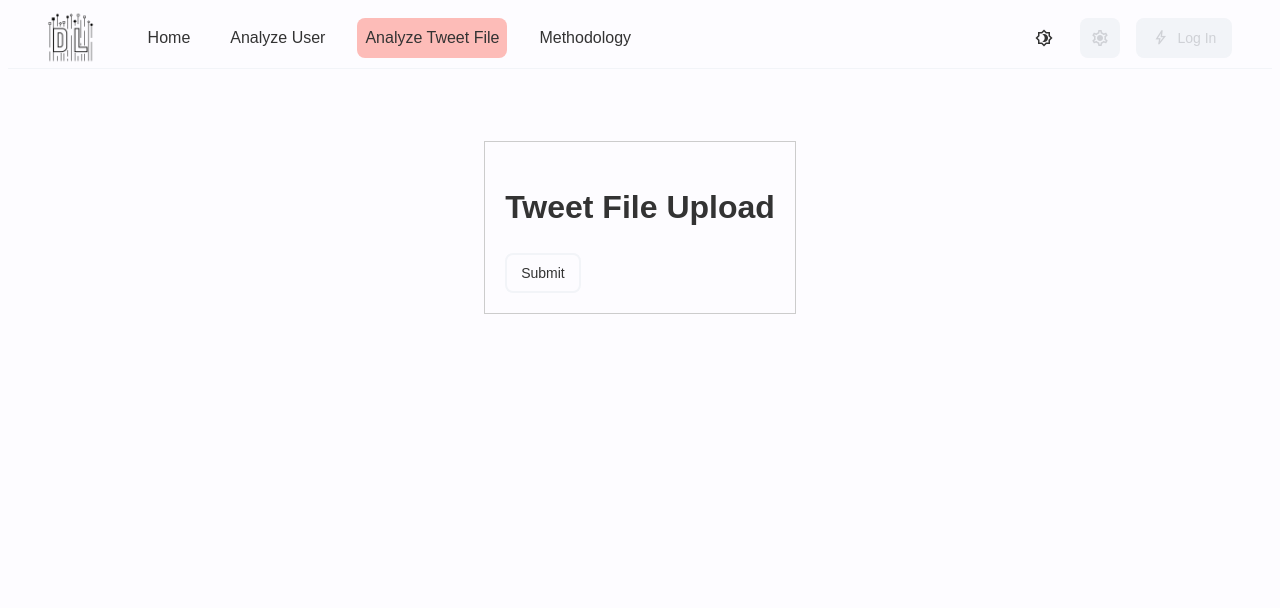
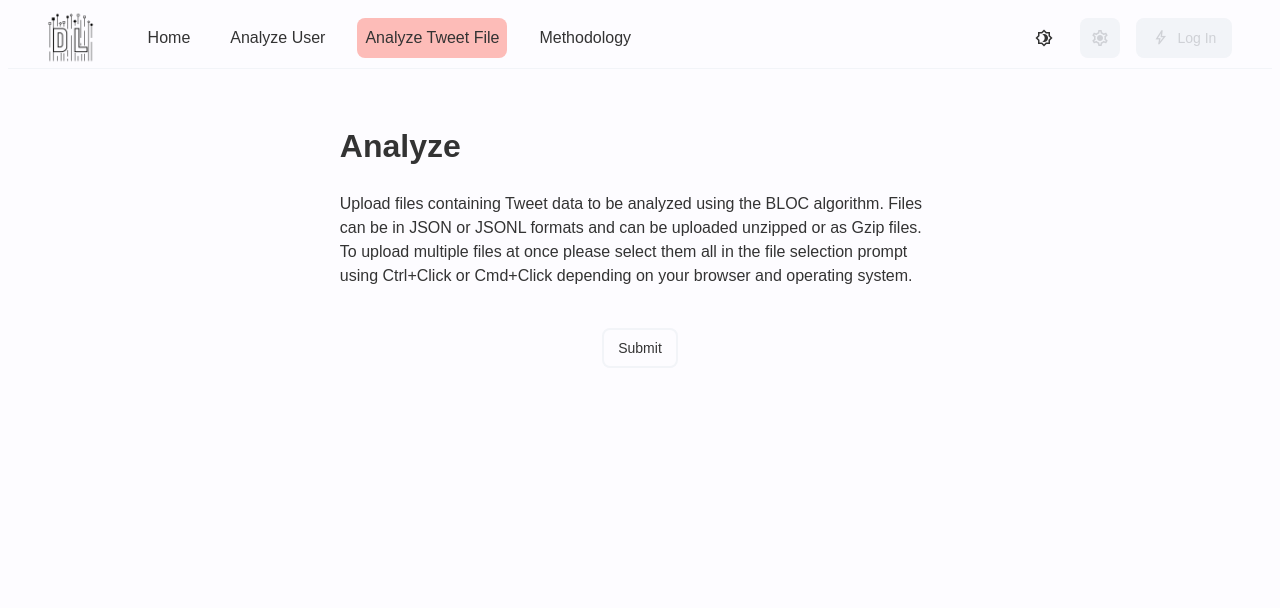
Before and after one commit to immacdonald/agwagram, a Django app: page /analyze-file in a window 1280 px wide. Shown: the top 608 px of the page. Run offline with Django 4.2, Linux system fonts and the light colour scheme; style sheets or scripts are compiled from the project's sources; some libraries are stand-ins or nearby versions.

Commit message:
Refactored View classes and updated form styling

```diff
--- a/blocdemo/forms.py
+++ b/blocdemo/forms.py
@@ -32,5 +32,6 @@
         min_num=1,
         max_num=10,
         max_file_size=1024*1024*10,
-        validators=[validate_tweet_files]
+        validators=[validate_tweet_files],
+        label='Upload file:'
     )
--- a/blocdemo/static/scss/styles.scss
+++ b/blocdemo/static/scss/styles.scss
@@ -288,7 +288,7 @@
 	outline: 0;
 }
 
-button {
+@mixin button {
 	font: inherit;
 	color: inherit;
 	text-decoration: none;
@@ -331,6 +331,10 @@
 		color: var(--c-text-accent);
 		background-color: var(--c-accent-primary);
 	}
+}
+
+button {
+	@include button;
 }
 
 .wide-centered {
@@ -750,3 +754,16 @@
 		  }
 	}
   }
+
+.half-width {
+	width: 50%;
+}
+
+.submit-button {
+	margin: auto;
+	margin-top: 16px;
+}
+
+input[type="file"]::-webkit-file-upload-button{
+	@include button;
+}
--- a/blocdemo/templates/pages/analysis_failed.html
+++ b/blocdemo/templates/analysis_failed.html
@@ -1,4 +1,4 @@
-{% extends "base.html" %}
+{% extends "components/base.html" %}
 
 {% block title %}
 Results | B3T
--- a/blocdemo/templates/pages/analysis_results.html
+++ b/blocdemo/templates/analysis_results.html
@@ -1,4 +1,4 @@
-{% extends "base.html" %}
+{% extends "components/base.html" %}
 
 {% block title %}
 Results | B3T
@@ -309,7 +309,7 @@
             {% endif %}
         </div>
     </div>
-    {% include '../components/account_bloc.html' with account=account %}
+    {% include 'components/account_bloc.html' with account=account %}
 </div>
 {% endfor %}
 
--- a/blocdemo/templates/pages/analysis_results_single.html
+++ b/blocdemo/templates/analysis_results_single.html
@@ -1,4 +1,4 @@
-{% extends "base.html" %}
+{% extends "components/base.html" %}
 
 {% block title %}
 Results | B3T
@@ -19,7 +19,7 @@
     </div>
 </div>
 <div class="content solo" id="content-0">
-    {% include '../components/account_bloc.html' with account=account %}
+    {% include 'components/account_bloc.html' with account=account %}
 </div>
 
 {% endblock %}
--- a/blocdemo/templates/analyze_file.html
+++ b/blocdemo/templates/analyze_file.html
@@ -1,4 +1,4 @@
-{% extends "base.html" %}
+{% extends "components/base.html" %}
 
 {% block title %}
 Analyze | B3T
@@ -7,13 +7,37 @@
 
 {% block content %}
 <div class="wide-centered">
-    <div style="padding:20px;margin:40px;border:1px solid #ccc">
-        <h1>Tweet File Upload</h1>
-        <form method="post" enctype="multipart/form-data">
-            {% csrf_token %}
-            {{ form }}
-            <button type="submit">Submit</button>
-        </form>
+    <div class="column half-width">
+        {% if previous_results %}
+            <button class="full-button" onclick="location.href='{% url 'results' %}'" type="button">View Previous Results</button>
+        {% endif %}
+        <h1>Analyze</h1>
+        <div class="form">
+            <div>Upload files containing Tweet data to be analyzed using the BLOC algorithm.
+                Files can be in JSON or JSONL formats and can be uploaded unzipped or as Gzip files.
+                To upload multiple files at once please select them all in the file selection prompt
+                using Ctrl+Click or Cmd+Click depending on your browser and operating system.
+            </div>
+            <br/>
+            <form name = "form" method="POST" enctype="multipart/form-data">
+                {% csrf_token %}
+                {% for field in form %}
+                <div class="form-group{% if field.errors %} has-error{% endif %}">
+                  <label for="{{ field.id_for_label }}">{{ field.label }}</label>
+                  <br/>
+                  {{ field }}
+                  {% for error in field.errors %}
+                    <p class="form-error">{{ error }}</p>
+                  {% endfor %}
+                </div>
+                {% endfor %}
+                <div class="wide-centered">
+                    <button type="submit" class="submit-button">
+                    <span>Submit</span>
+                    </button>
+                </div>
+            </form>
+        </div>
     </div>
 </div>
 {% endblock %}
--- a/blocdemo/templates/pages/main.html
+++ b/blocdemo/templates/main.html
@@ -1,4 +1,4 @@
-{% extends "base.html" %}
+{% extends "components/base.html" %}
 
 {% block title %}
 Home | B3T
--- a/blocdemo/templates/pages/methodology.html
+++ b/blocdemo/templates/methodology.html
@@ -1,4 +1,4 @@
-{% extends "base.html" %}
+{% extends "components/base.html" %}
 
 {% block title %}
 Methodology | B3T
--- a/blocdemo/urls.py
+++ b/blocdemo/urls.py
@@ -5,9 +5,10 @@
 from . import views
 
 urlpatterns = [
-    path('', views.main, name='main'),
+    path('', views.MainView.as_view(), name='main'),
     path('analyze-user', views.AnalyzeUser.as_view(), name='analyze-user'),
-    path('results', views.analysis_results, name='results'),
-    path('methodology', views.methodology, name='methodology'),
+    path('results', views.AnalysisResultsView.as_view(), name='results'),
+    path('methodology', views.MethodologyView.as_view(), name='methodology'),
     path('analyze-file', views.AnalyzeFile.as_view(), name='analyze-file'),
+    path('api/v1/analyze/user', views.Analyze.as_view(), name='api-analyze-user'),
 ] + static(settings.MEDIA_URL, document_root=settings.MEDIA_ROOT)
--- a/blocdemo/views.py
+++ b/blocdemo/views.py
@@ -9,6 +9,8 @@
 
 from .forms import UsernameSearchForm, UploadFileForm
 
+from django.views import View
+from django.views.generic import TemplateView
 from django.views.generic.edit import FormView
 from django.urls import reverse_lazy
 from django.shortcuts import redirect
@@ -18,8 +20,12 @@
 logger = logging.getLogger("mainLogger")
 
 
-def main(request):
-    return render(request, 'pages/main.html')
+class MainView(TemplateView):
+    template_name = 'main.html'
+
+
+class MethodologyView(TemplateView):
+    template_name = 'methodology.html'
 
 
 class AnalyzeUser(FormView):
@@ -32,49 +38,84 @@
         self.request.session['results'] = bloc_handler.analyze_user(username)
         return redirect(self.get_success_url())
 
+    def get_context_data(self, **kwargs):
+        context = super().get_context_data(**kwargs)
+        context['previous_results'] = 'results' in self.request.session
+        return context
 
-def methodology(request):
-    return render(request, 'pages/methodology.html')
+class AnalyzeFile(FormView):
+    form_class = UploadFileForm
+    template_name = 'analyze_file.html'
+    enctype = 'multipart/form-data'
+    success_url = reverse_lazy('results')
+
+    def form_valid(self, form):
+        tweet_files = self.request.FILES.getlist('tweet_files')
+
+        # Use tempfiles to convert the uploaded file to ones that can be accessed intuitively
+        converted_files = []
+        for file in tweet_files:
+            converted_file = handle_uploaded_file(file)
+            converted_files.append(converted_file.name)
+
+        results = bloc_handler.analyze_tweet_file(converted_files)
+
+        for temp_file in converted_files:
+            os.remove(temp_file)
+
+        self.request.session['results'] = results
+
+        return redirect(self.get_success_url())
+
+    def get_context_data(self, **kwargs):
+        context = super().get_context_data(**kwargs)
+        context['previous_results'] = 'results' in self.request.session
+        return context
 
 
-def analysis_results(request):
-    results = request.session['results']
-    if results['successful_generation']:
-        if (results['query_count'] > 1):
-            for u_pair in results['pairwise_sim']:
-                u_pair['sim'] = f'{float(u_pair["sim"]):.1%}'
+class AnalysisResultsView(View):
+    def get(self, request):
+        results = request.session.get('results')
+        if results is None:
+            # Handle the case when 'results' is not available in the session
+            return render(request, 'analysis_failed.html', {"errors": "No results found."})
 
-            context = {
-                'total_tweets': results['total_tweets'],
-                'account_blocs': [],
-                'group_top_bloc_words': results['group_top_bloc_words'],
-                "group_top_actions": results['group_top_actions'],
-                "group_top_syntactic": results['group_top_syntactic'],
-                "group_top_semantic": results['group_top_semantic'],
-                "group_top_sentiment": results['group_top_sentiment'],
-                "group_top_time": results['group_top_time'],
-                'pairwise_sim': results['pairwise_sim'][:10],
-                'bloc_symbols': symbols.get_all_symbols()
-            }
+        if results['successful_generation']:
+            if results['query_count'] > 1:
+                for u_pair in results['pairwise_sim']:
+                    u_pair['sim'] = f'{float(u_pair["sim"]):.1%}'
 
-            for account in results['account_blocs']:
-                account_data = format_account_data(account)
-                context['account_blocs'].append(account_data)
+                context = {
+                    'total_tweets': results['total_tweets'],
+                    'account_blocs': [],
+                    'group_top_bloc_words': results['group_top_bloc_words'],
+                    "group_top_actions": results['group_top_actions'],
+                    "group_top_syntactic": results['group_top_syntactic'],
+                    "group_top_semantic": results['group_top_semantic'],
+                    "group_top_sentiment": results['group_top_sentiment'],
+                    "group_top_time": results['group_top_time'],
+                    'pairwise_sim': results['pairwise_sim'][:10],
+                    'bloc_symbols': symbols.get_all_symbols()
+                }
 
-            return render(request, 'pages/analysis_results.html', context)
+                for account in results['account_blocs']:
+                    account_data = format_account_data(account)
+                    context['account_blocs'].append(account_data)
+
+                return render(request, 'analysis_results.html', context)
+            else:
+                context = {
+                    'account': format_account_data(results['account_blocs'][0])
+                }
+
+                return render(request, 'analysis_results_single.html', context)
         else:
             context = {
-                'account': format_account_data(results['account_blocs'][0])
+                # User Data
+                "query": results['query'],
+                "errors": results['errors']
             }
-
-            return render(request, 'pages/analysis_results_single.html', context)
-    else:
-        context = {
-            # User Data
-            "query": results['query'],
-            "errors": results['errors']
-        }
-        return render(request, 'pages/analysis_failed.html', context)
+            return render(request, 'analysis_failed.html', context)
 
 
 def format_account_data(account):
@@ -121,26 +162,22 @@
     return bloc.replace(' ', '').replace('|', '')
 
 
-class AnalyzeFile(FormView):
-    form_class = UploadFileForm
-    template_name = 'analyze_file.html'
-    enctype = 'multipart/form-data'
-    success_url = reverse_lazy('results')
+from rest_framework.views import APIView
+from rest_framework.response import Response
 
-    def form_valid(self, form):
-        tweet_files = self.request.FILES.getlist('tweet_files')
+class Analyze(APIView):
+    def post(self, request):
+        # Assuming the data is sent in JSON format
+        try:
+            # Get the value from the POST data
+            data = request.data.get('user')
 
-        # Use tempfiles to convert the uploaded file to ones that can be accessed intuitively
-        converted_files = []
-        for file in tweet_files:
-            converted_file = handle_uploaded_file(file)
-            converted_files.append(converted_file.name)
+            # Process the data and return the response
+            if data is not None:
+                result = "Received value: " + data
+                return Response({"result": result})
+            else:
+                return Response({"error": "Invalid data. 'value' parameter not found."}, status=400)
 
-        results = bloc_handler.analyze_tweet_file(converted_files)
-
-        for temp_file in converted_files:
-            os.remove(temp_file)
-
-        self.request.session['results'] = results
-
-        return redirect(self.get_success_url())
+        except Exception as e:
+            return Response({"error": "An error occurred: " + str(e)}, status=500)
--- a/blocproject/settings.py
+++ b/blocproject/settings.py
@@ -39,7 +39,8 @@
     "django.contrib.messages",
     "django.contrib.staticfiles",
     "blocdemo",
-    "compressor"
+    "compressor",
+    "rest_framework"
 ]
 
 MEDIA_ROOT = os.path.join(BASE_DIR, 'media')
--- a/requirements.txt
+++ b/requirements.txt
@@ -8,6 +8,7 @@
 django-compressor==4.3.1
 django-libsass==0.9
 django-multiupload==0.6.1
+djangorestframework==3.14
 flake8==6.0.0
 idna==3.4
 joblib==1.2.0
```
Also changed, not shown: blocdemo/templates/analyze_user.html (+5 -2 lines), README.md, blocdemo/code/api.py (deleted), blocdemo/templates/components/base.html (renamed from blocdemo/templates/base.html).
